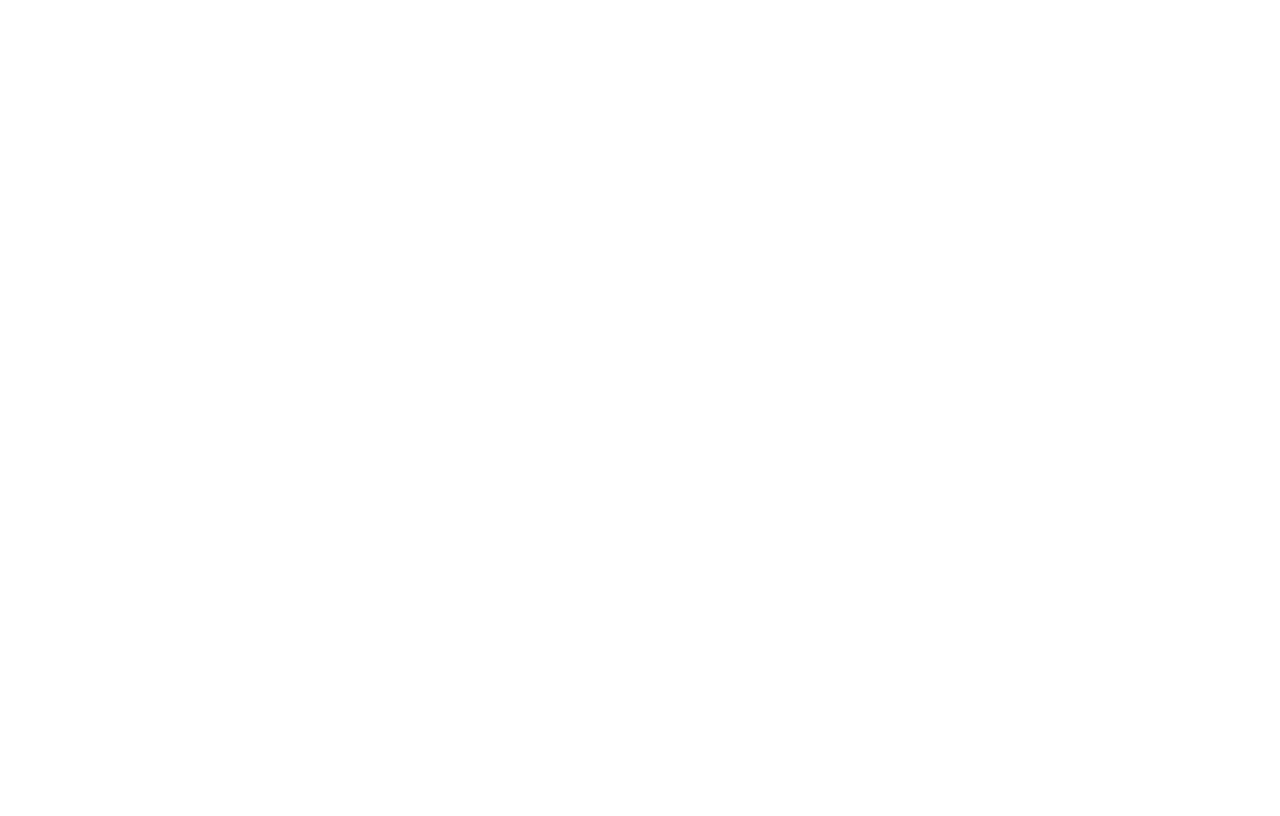
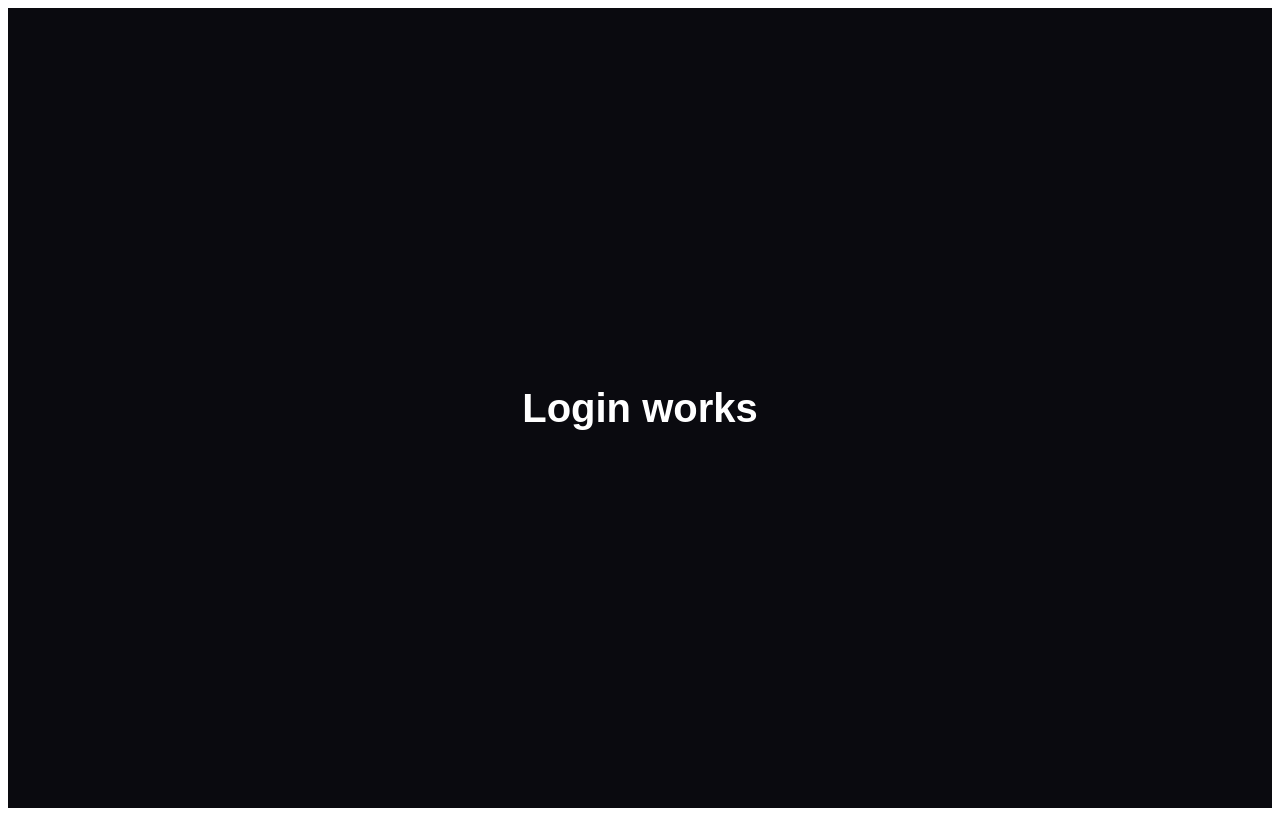
Before and after one commit to Vinbracodetech/taskivo, a React (Vite) app: page /login in a window 1280 px wide. Before the commit this address had no page. Built offline with nearby package versions, Linux system fonts and the light colour scheme.

Commit message:
Add Login and Dashboard components to App

```diff
--- a/src/App.jsx
+++ b/src/App.jsx
@@ -3,7 +3,23 @@ import { BrowserRouter, Routes, Route } from 'react-router-dom'
 function Home() {
   return (
     <div style={{ background: '#0A0A0F', minHeight: '100vh', display: 'flex', alignItems: 'center', justifyContent: 'center' }}>
-      <h1 style={{ color: '#A8FF3E', fontSize: '40px', fontFamily: 'sans-serif' }}>Router works</h1>
+      <h1 style={{ color: '#A8FF3E', fontSize: '40px', fontFamily: 'sans-serif' }}>Landing works</h1>
+    </div>
+  )
+}
+
+function Login() {
+  return (
+    <div style={{ background: '#0A0A0F', minHeight: '100vh', display: 'flex', alignItems: 'center', justifyContent: 'center' }}>
+      <h1 style={{ color: '#ffffff', fontSize: '40px', fontFamily: 'sans-serif' }}>Login works</h1>
+    </div>
+  )
+}
+
+function Dashboard() {
+  return (
+    <div style={{ background: '#0A0A0F', minHeight: '100vh', display: 'flex', alignItems: 'center', justifyContent: 'center' }}>
+      <h1 style={{ color: '#ffffff', fontSize: '40px', fontFamily: 'sans-serif' }}>Dashboard works</h1>
     </div>
   )
 }
@@ -13,6 +29,8 @@ export default function App() {
     <BrowserRouter>
       <Routes>
         <Route path="/" element={<Home />} />
+        <Route path="/login" element={<Login />} />
+        <Route path="/dashboard" element={<Dashboard />} />
       </Routes>
     </BrowserRouter>
   )
```
